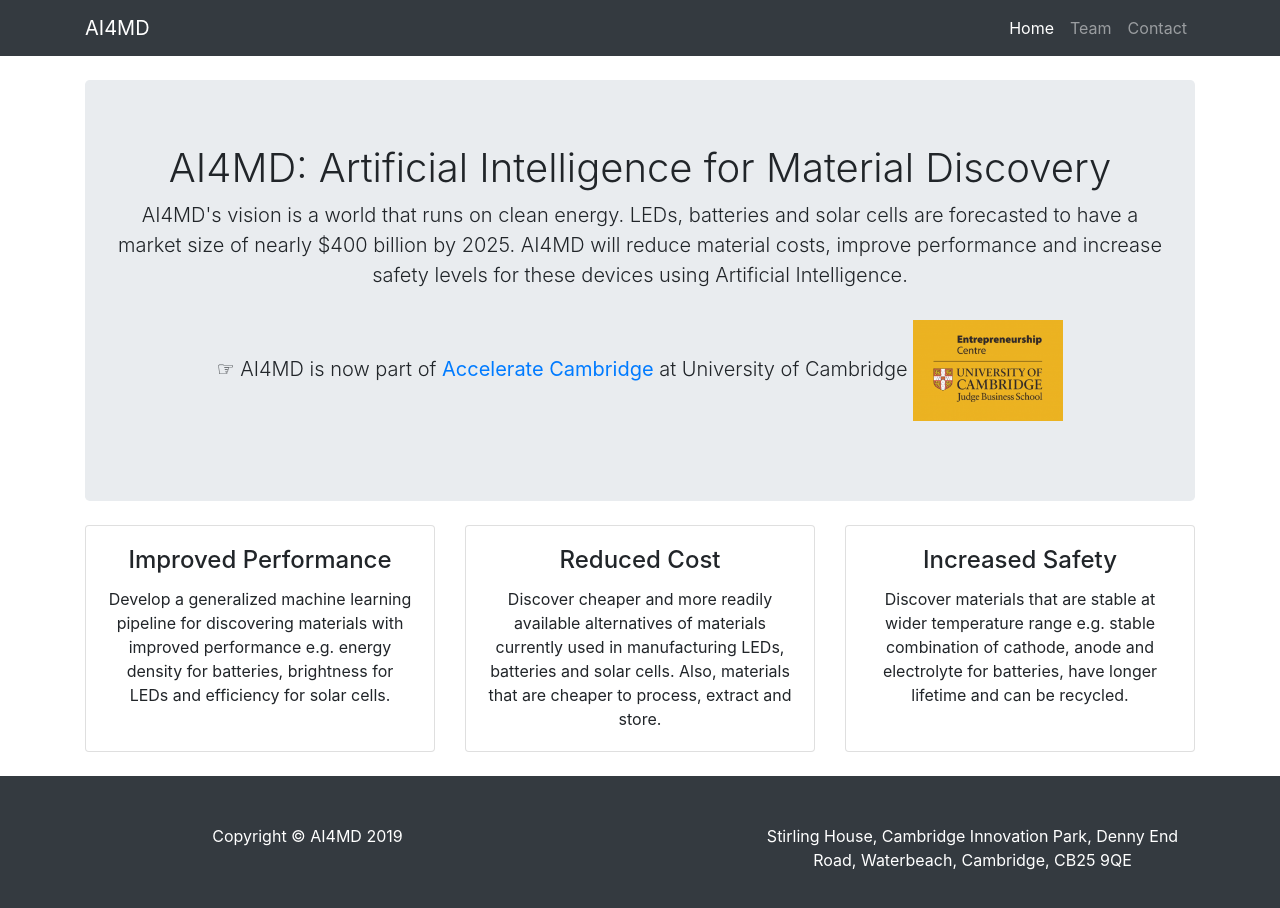
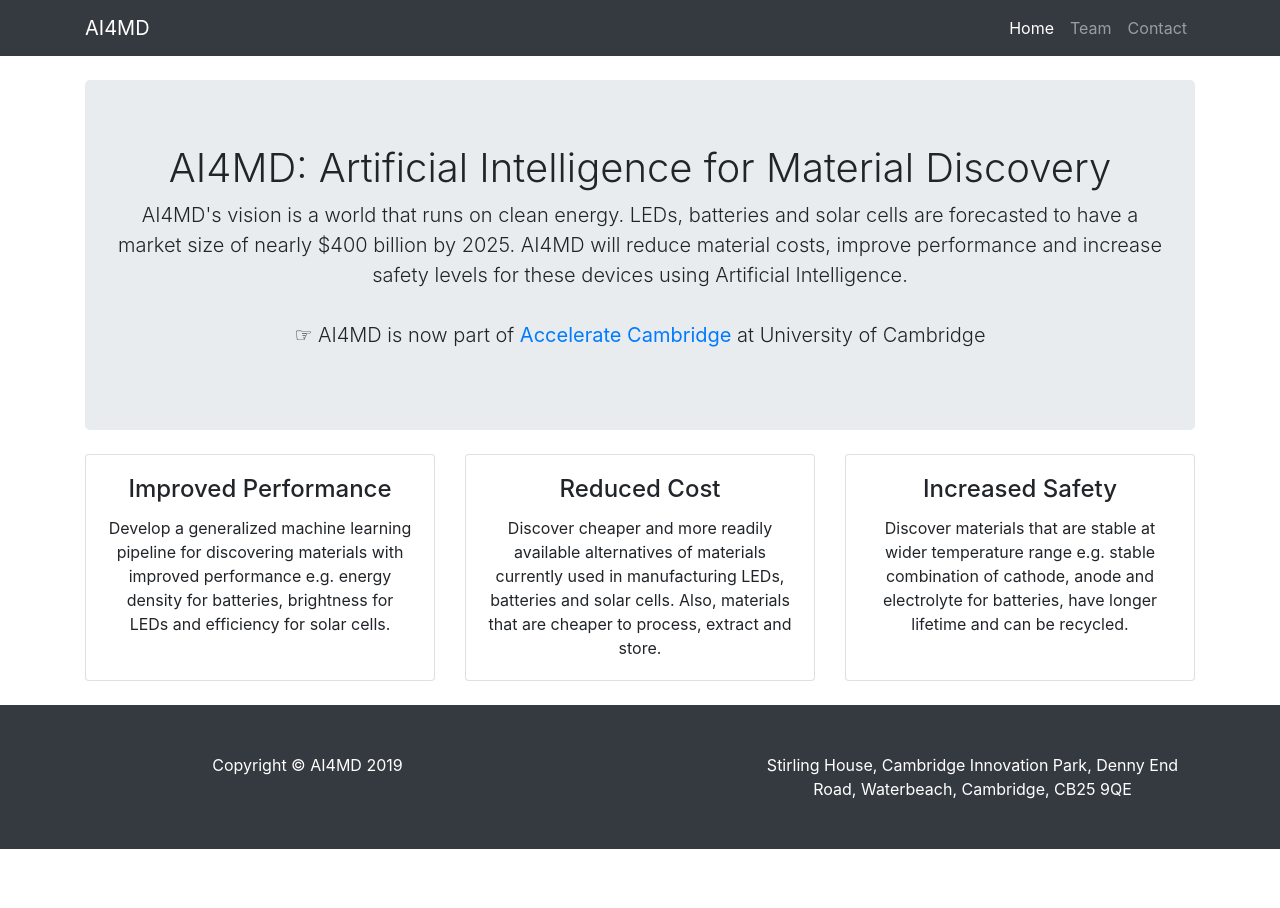
Before and after one commit to gauravsc/AI4MD-website, a website: page home.html in a window 1280 px wide. After the commit the page ends 849 px from the top, so only its background shows below. Drawn offline with Linux system fonts and the light colour scheme.

Commit message:
removed logo

```diff
--- a/home.html
+++ b/home.html
@@ -62,7 +62,7 @@
         &#9758; AI4MD is now part of <strong><a href='https://www.jbs.cam.ac.uk/entrepreneurship/programmes/accelerate-cambridge/programmes/' target = '_blank'>Accelerate Cambridge</a></strong>  at University of Cambridge
         <!-- which we will achieve by reducing costs, improving performance and incrasing safety of the materials. -->
 
-           <img src="./images/judge_logo_1.png" width="150">
+        <!--    <img src="./images/judge_logo_1.png" width="150"> -->
 
         <!-- Unfortunately, optimal materials for manufacturing these devices are discovered via trial-and-error, which is neither efficient nor effective. We aim to reduce material costs by 60% for these devices using AI, saving nearly $60 billion.  -->
 
```
